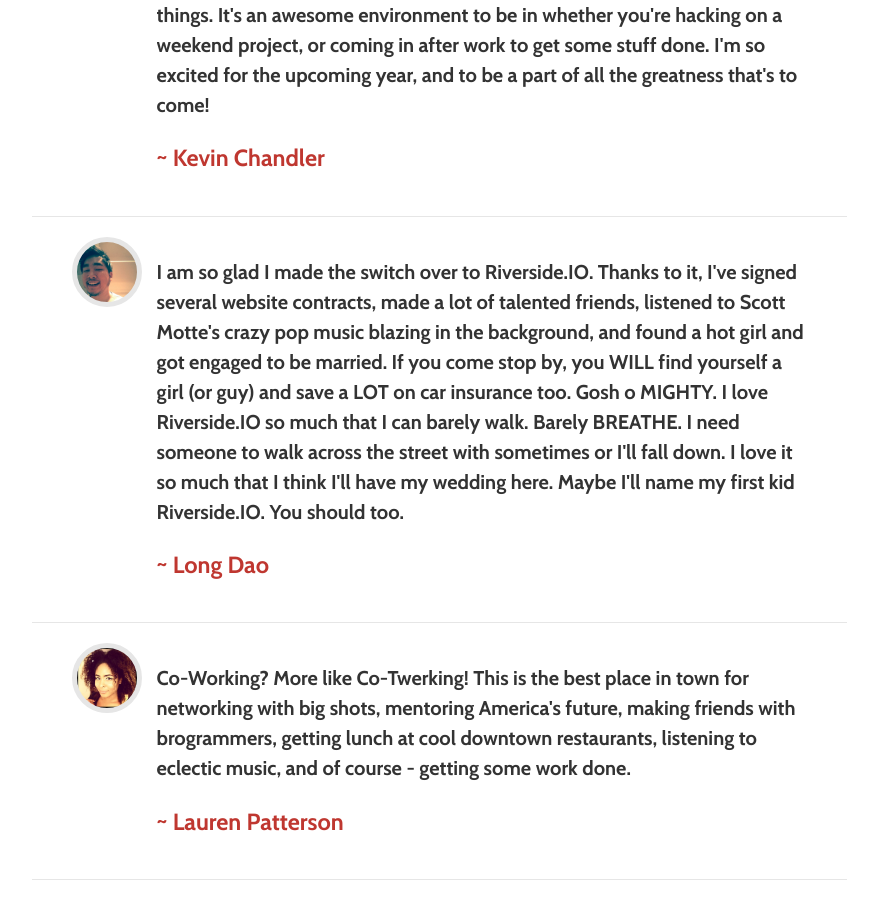
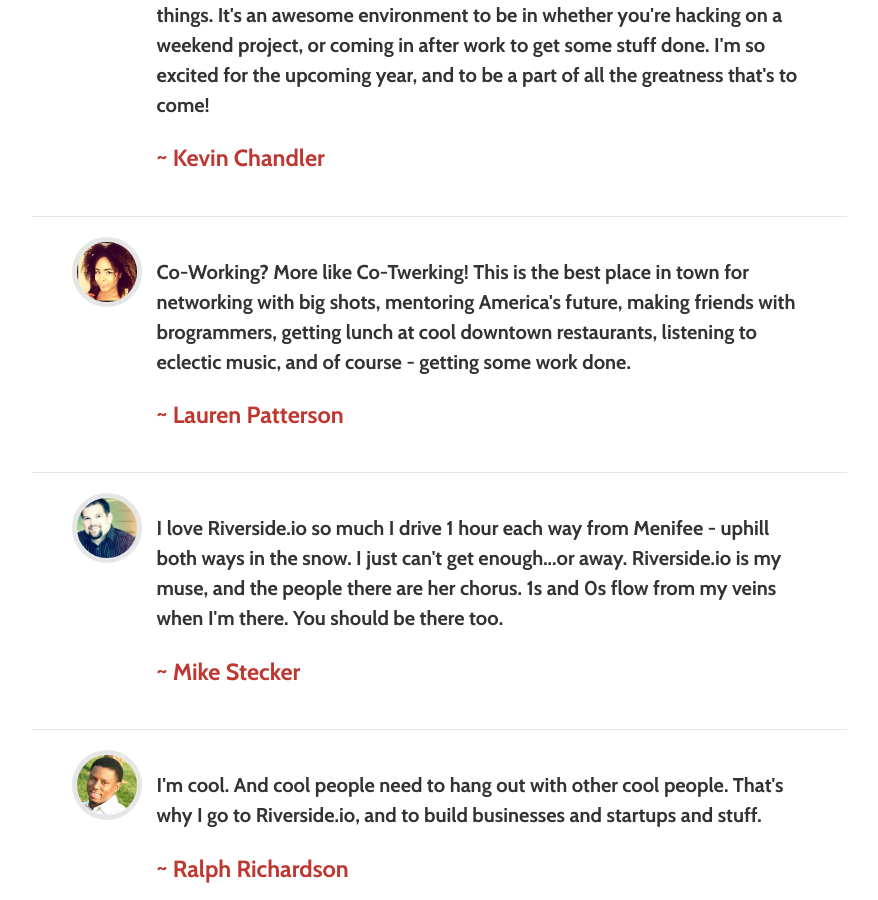
Before and after one commit to riversideio/riversideio.github.io, a Jekyll site: the page built from testimonials.html, in a window 1280 px wide and 900 px high, scrolled down 562 px. Shown: the whole window, without its empty margins (201-1079 px from the left). Built offline with Jekyll 4.4.1, drawn with Linux system fonts in a browser that asks for light colours; nearby versions of some CDN libraries; some web fonts are replaced; Markdown is read by kramdown in place of the engine named in the settings.

Commit message:
rm non-members

```diff
--- a/_data/members.yml
+++ b/_data/members.yml
@@ -29,15 +29,9 @@
 - name : Kevin Chandler
   avatar : ./img/members/kevinchandler.jpg
   about: "Kevin is a hacker, programmer, autodidact, productivity nut, cool guy, looking for his next big endeavor in life. You should follow him on twitter [@plaintshirts](https://twitter.com/plaintshirts)"
-- name : Long Dao
-  avatar : ./img/members/longdao.jpg
-  about : "Thanks to Riverside.IO, I've signed several website contracts, made a lot of talented friends, and found a hot girl and got engaged to be married. If you come stop by, you WILL find yourself a girl (or guy) and save a LOT on car insurance too. Gosh o MIGHTY. I love Riverside.IO so much that I can barely walk. Barely BREATHE. I need someone to walk across the street with or I'll fall down. I love it so much that I think I'll have my wedding here. Maybe I'll name my first kid Riverside.IO. You should too."
 - name : Lauren Patterson
   avatar : ./img/members/laurenpatterson.jpg
   about: "Hi I'm Lauren."
-- name : Melissa Morgan
-  avatar : ./img/members/melissamorgan.jpg
-  about : "Melissa has a rich, diverse background, combined with a vision to continually be learning, teaching, serving and being creative. She is an artist, graphic designer, diversity educator, volunteer, youth advocate, mom and peacemaker at heart."
 - name : Mike Kennedy
   avatar : ./img/members/mikekennedy.jpg
   about : "Mike is an Enterprise Architect at UC Riverside. He is an organizer of StartupIE and enjoys programming in Java, Objective-C and Ruby."
@@ -53,9 +47,6 @@
 - name : Scott Motte
   avatar : ./img/members/scottmotte.png
   about : Scott is a developer evangelist at [SendGrid](http://sendgrid.com). He likes to code in Ruby and JavaScript and is passionate about building tech community. Follow him [@scottmotte](http://twitter.com/scottmotte).
-- name : Steven Harbauer
-  avatar : ./img/members/stevenharbauer.jpg
-  about : Steven is a programmer and engineer. He spends his weekends teaching kids how to code at Riverside.io.
 - name : Victor Hill
   avatar : ./img/members/victorhill.jpg
   about : Victor Hill is an IT manager for the Computer Science department at UC Riverside. He's deeply passionate about IT and open source.
--- a/_data/testimonials.yml
+++ b/_data/testimonials.yml
@@ -4,9 +4,6 @@
 - name : Kevin Chandler
   avatar : ./img/members/kevinchandler.jpg
   contents : "Riverside.io is like my home away from home. There's so many hard working and intelligent individuals here, each of them striving for amazing things. It's an awesome environment to be in whether you're hacking on a weekend project, or coming in after work to get some stuff done. I'm so excited for the upcoming year, and to be a part of all the greatness that's to come!"
-- name : Long Dao
-  avatar : ./img/members/longdao.jpg
-  contents : "I am so glad I made the switch over to Riverside.IO. Thanks to it, I've signed several website contracts, made a lot of talented friends, listened to Scott Motte's crazy pop music blazing in the background, and found a hot girl and got engaged to be married. If you come stop by, you WILL find yourself a girl (or guy) and save a LOT on car insurance too. Gosh o MIGHTY. I love Riverside.IO so much that I can barely walk. Barely BREATHE. I need someone to walk across the street with sometimes or I'll fall down. I love it so much that I think I'll have my wedding here. Maybe I'll name my first kid Riverside.IO. You should too."
 - name : Lauren Patterson
   avatar : ./img/members/laurenpatterson.jpg
   contents : "Co-Working? More like Co-Twerking! This is the best place in town for networking with big shots, mentoring America's future, making friends with brogrammers, getting lunch at cool downtown restaurants, listening to eclectic music, and of course - getting some work done."
```
